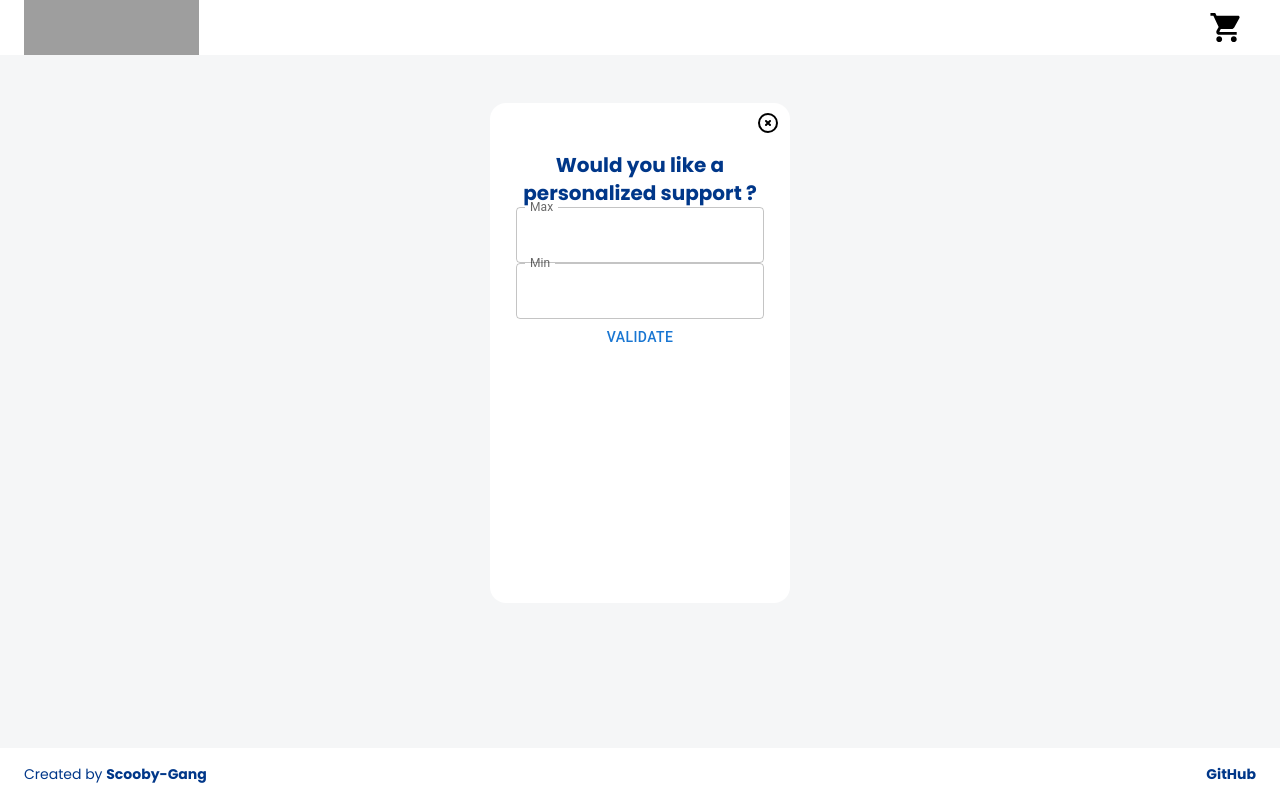
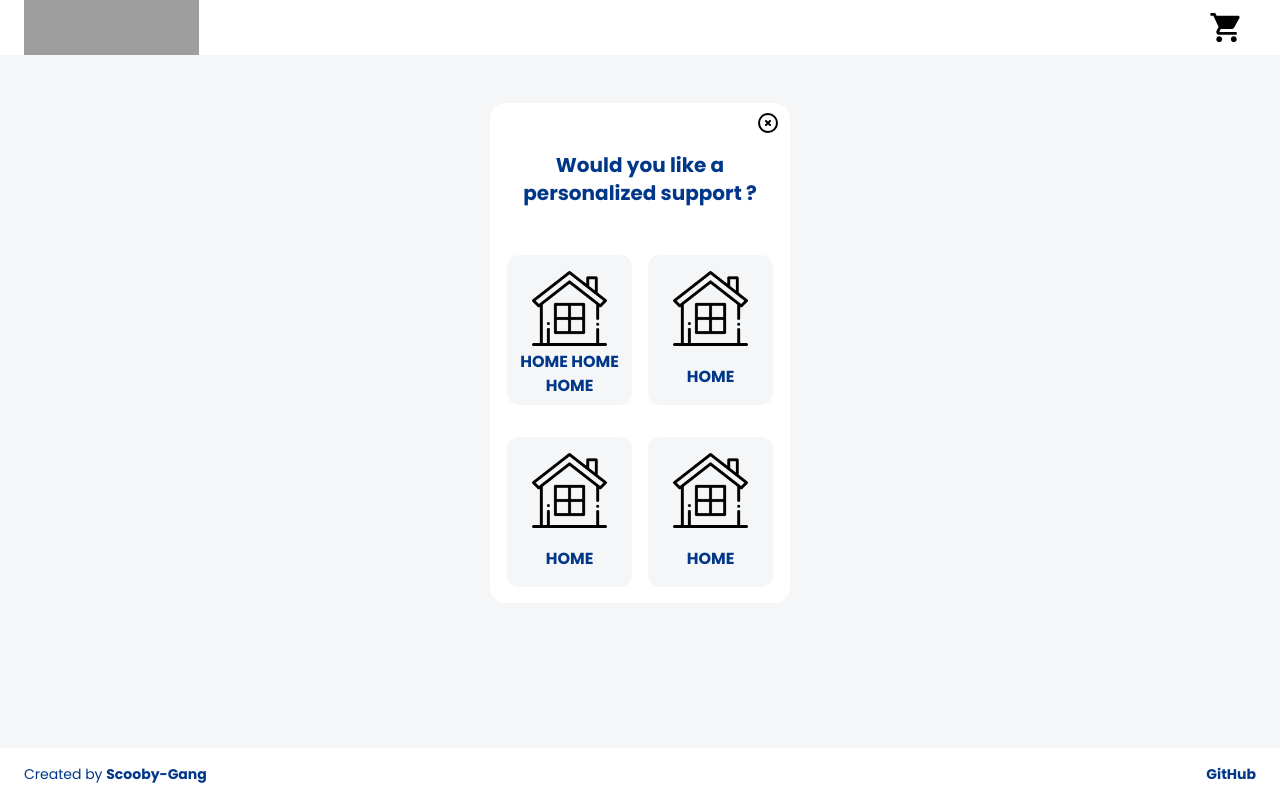
Before and after one commit to William-Louis-Louisy/Hackathon_ManoMano, a Next.js app: page / in a window 1280 px wide. Built offline with nearby package versions, Linux system fonts and the light colour scheme; grey boxes are pictures that could not be loaded.

Commit message:
Component ok

```diff
--- a/components/Card.jsx
+++ b/components/Card.jsx
@@ -23,14 +23,12 @@ const Card = ({ question }) => {
       </a>
       <h2 className="mt-4 text-center text-xl font font-bold">{question}</h2>
 
-      {/* <div className="flex flex-wrap justify-center items-center gap-4 w-auto pt-10 overflow-hidden ">
+      <div className="flex flex-wrap justify-center items-center gap-4 w-auto pt-10 overflow-hidden ">
         <Vignette picture="/home.png" title=" HOME HOME HOME" />
         <Vignette picture="/home.png" title="HOME" />
         <Vignette picture="/home.png" title="HOME" />
         <Vignette picture="/home.png" title="HOME" />
-      </div> */}
-
-      <Budget />
+      </div>
     </div>
   );
 };
```
